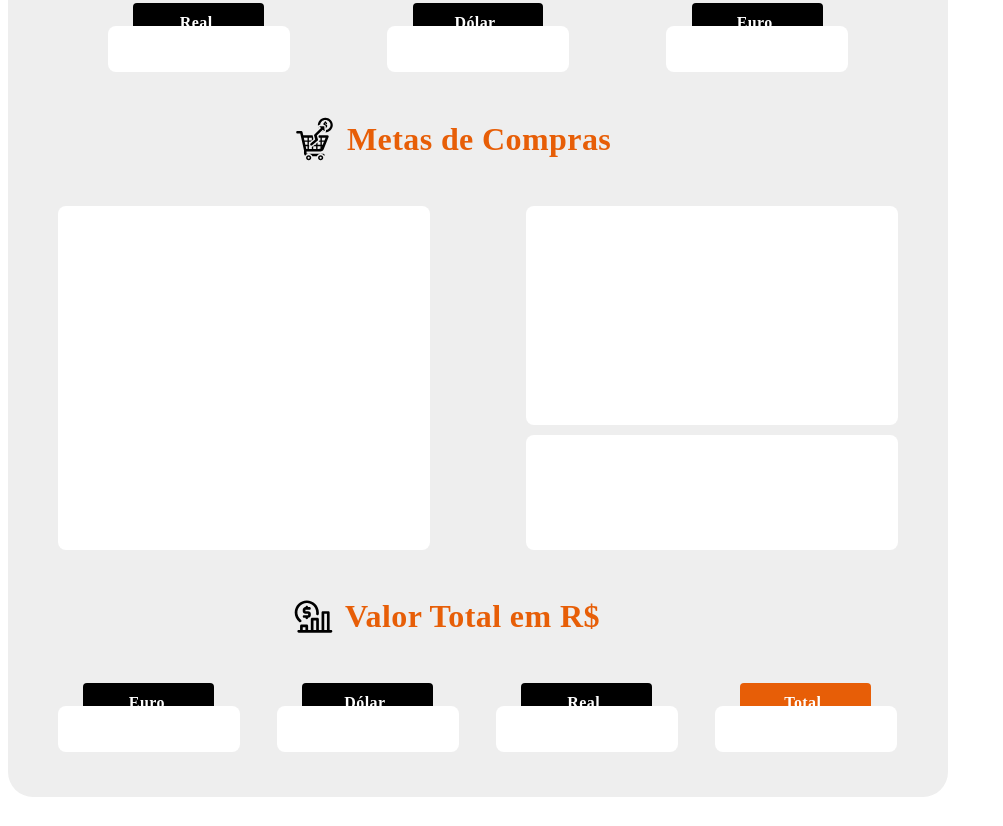
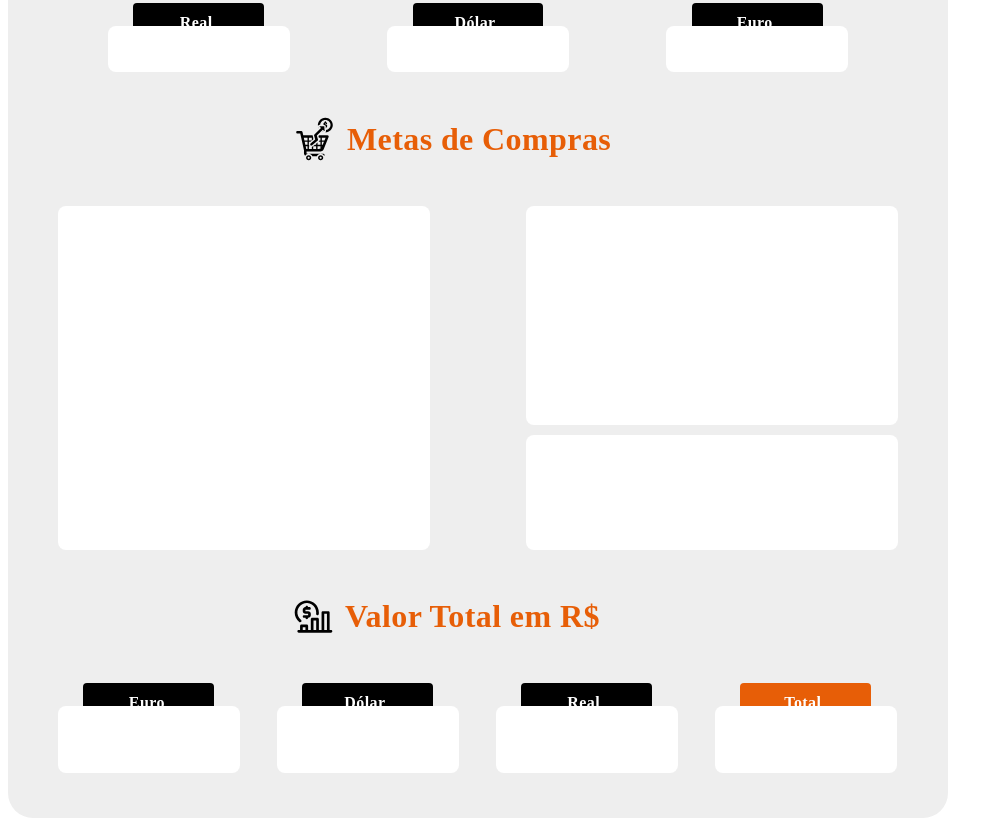
Before and after one commit to Mercato10/Dashboard-Compras, a plain HTML site: page index.html in a window 1280 px wide. Shown: the part 1707-2533 px from the top of the page, without its empty margins (0-1003 px from the left). Before the commit the page ends 2512 px from the top, so only its background shows below. Drawn offline with Linux system fonts and the light colour scheme.

Commit message:
index.html

```diff
--- a/index.html
+++ b/index.html
@@ -1,4 +1,4 @@
-<div style="width: 940px; height: 2496px; position: relative; background: #EEEEEE; overflow: hidden; border-radius: 25px">
+<div style="width: 940px; height: 2517px; position: relative; background: #EEEEEE; overflow: hidden; border-radius: 25px">
   <div style="left: 111.57px; top: 45px; position: absolute; justify-content: flex-start; align-items: center; gap: 20px; display: inline-flex">
     <div data-svg-wrapper>
       <svg width="72" height="49" viewBox="0 0 72 49" fill="none" xmlns="http://www.w3.org/2000/svg">
@@ -17,22 +17,22 @@
   <div style="width: 372px; height: 115px; left: 518px; top: 2134px; position: absolute; background: white; border-radius: 8px"></div>
   <div style="left: 171.83px; top: 1708.90px; position: absolute; text-box-trim: trim-both; text-box-edge: cap alphabetic; text-align: center; color: white; font-size: 16px; font-family: Montserrat; font-weight: 700; line-height: 25px; letter-spacing: 0.40px; word-wrap: break-word">Real</div>
   <div style="width: 130.73px; height: 34.82px; left: 75.47px; top: 2382px; position: absolute; background: black; border-radius: 4px"></div>
-  <div style="width: 181.66px; height: 46.26px; left: 50px; top: 2404.83px; position: absolute; background: white; border-radius: 8px"></div>
+  <div style="width: 182px; height: 67px; left: 49.83px; top: 2404.83px; position: absolute; background: white; border-radius: 8px"></div>
   <div style="left: 120.83px; top: 2388.95px; position: absolute; text-box-trim: trim-both; text-box-edge: cap alphabetic; text-align: center; color: white; font-size: 16px; font-family: Montserrat; font-weight: 700; line-height: 25px; letter-spacing: 0.40px; word-wrap: break-word">Euro</div>
   <div style="width: 130.73px; height: 34.82px; left: 683.81px; top: 1701.96px; position: absolute; background: black; border-radius: 4px"></div>
   <div style="width: 181.66px; height: 46.26px; left: 658.34px; top: 1724.79px; position: absolute; background: white; border-radius: 8px"></div>
   <div style="left: 728.67px; top: 1708.90px; position: absolute; text-box-trim: trim-both; text-box-edge: cap alphabetic; text-align: center; color: white; font-size: 16px; font-family: Montserrat; font-weight: 700; line-height: 25px; letter-spacing: 0.40px; word-wrap: break-word">Euro</div>
   <div style="width: 130.73px; height: 34.82px; left: 732.47px; top: 2382px; position: absolute; background: #E75E07; border-radius: 4px"></div>
-  <div style="width: 181.66px; height: 46.26px; left: 707px; top: 2404.83px; position: absolute; background: white; border-radius: 8px"></div>
+  <div style="width: 182px; height: 67px; left: 706.83px; top: 2404.83px; position: absolute; background: white; border-radius: 8px"></div>
   <div style="left: 776.33px; top: 2388.95px; position: absolute; text-box-trim: trim-both; text-box-edge: cap alphabetic; text-align: center; color: white; font-size: 16px; font-family: Montserrat; font-weight: 700; line-height: 25px; letter-spacing: 0.40px; word-wrap: break-word">Total</div>
   <div style="width: 130.73px; height: 34.82px; left: 404.64px; top: 1701.96px; position: absolute; background: black; border-radius: 4px"></div>
   <div style="width: 181.66px; height: 46.26px; left: 379.17px; top: 1724.79px; position: absolute; background: white; border-radius: 8px"></div>
   <div style="left: 446.50px; top: 1708.90px; position: absolute; text-box-trim: trim-both; text-box-edge: cap alphabetic; text-align: center; color: white; font-size: 16px; font-family: Montserrat; font-weight: 700; line-height: 25px; letter-spacing: 0.40px; word-wrap: break-word">Dólar</div>
   <div style="width: 130.73px; height: 34.82px; left: 294.47px; top: 2382px; position: absolute; background: black; border-radius: 4px"></div>
-  <div style="width: 181.66px; height: 46.26px; left: 269px; top: 2404.83px; position: absolute; background: white; border-radius: 8px"></div>
+  <div style="width: 182px; height: 67px; left: 268.83px; top: 2404.83px; position: absolute; background: white; border-radius: 8px"></div>
   <div style="left: 336.33px; top: 2388.95px; position: absolute; text-box-trim: trim-both; text-box-edge: cap alphabetic; text-align: center; color: white; font-size: 16px; font-family: Montserrat; font-weight: 700; line-height: 25px; letter-spacing: 0.40px; word-wrap: break-word">Dólar</div>
   <div style="width: 130.73px; height: 34.82px; left: 513.47px; top: 2382px; position: absolute; background: black; border-radius: 4px"></div>
-  <div style="width: 181.66px; height: 46.26px; left: 488px; top: 2404.83px; position: absolute; background: white; border-radius: 8px"></div>
+  <div style="width: 182px; height: 67px; left: 487.83px; top: 2404.83px; position: absolute; background: white; border-radius: 8px"></div>
   <div style="left: 559.33px; top: 2388.95px; position: absolute; text-box-trim: trim-both; text-box-edge: cap alphabetic; text-align: center; color: white; font-size: 16px; font-family: Montserrat; font-weight: 700; line-height: 25px; letter-spacing: 0.40px; word-wrap: break-word">Real</div>
   <div style="width: 144.78px; height: 34.82px; left: 397.61px; top: 238.48px; position: absolute; background: black; border-radius: 4px"></div>
   <div style="width: 233.37px; height: 58.39px; left: 353.32px; top: 261.31px; position: absolute; background: white; border-radius: 8px"></div>
```
